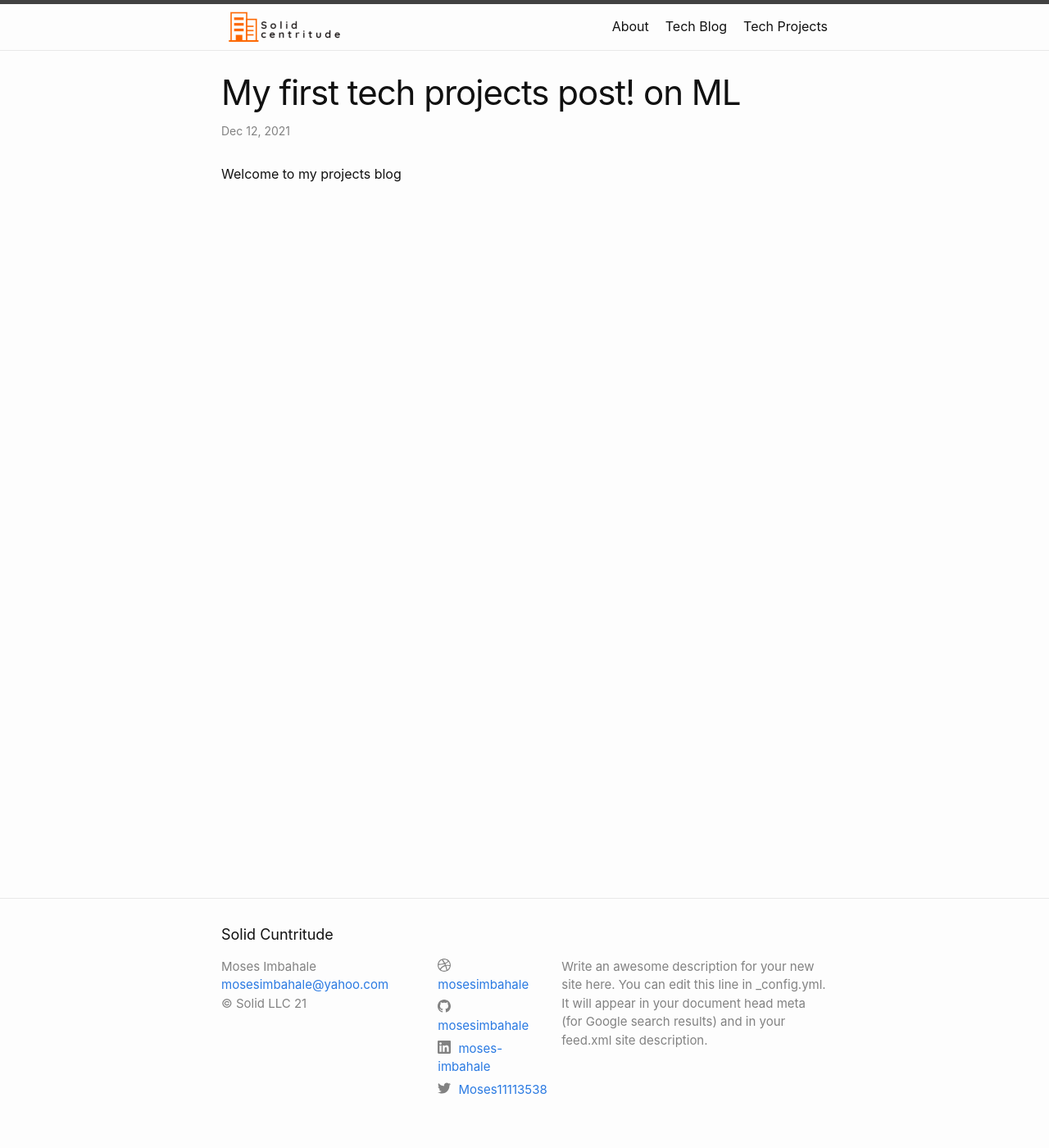
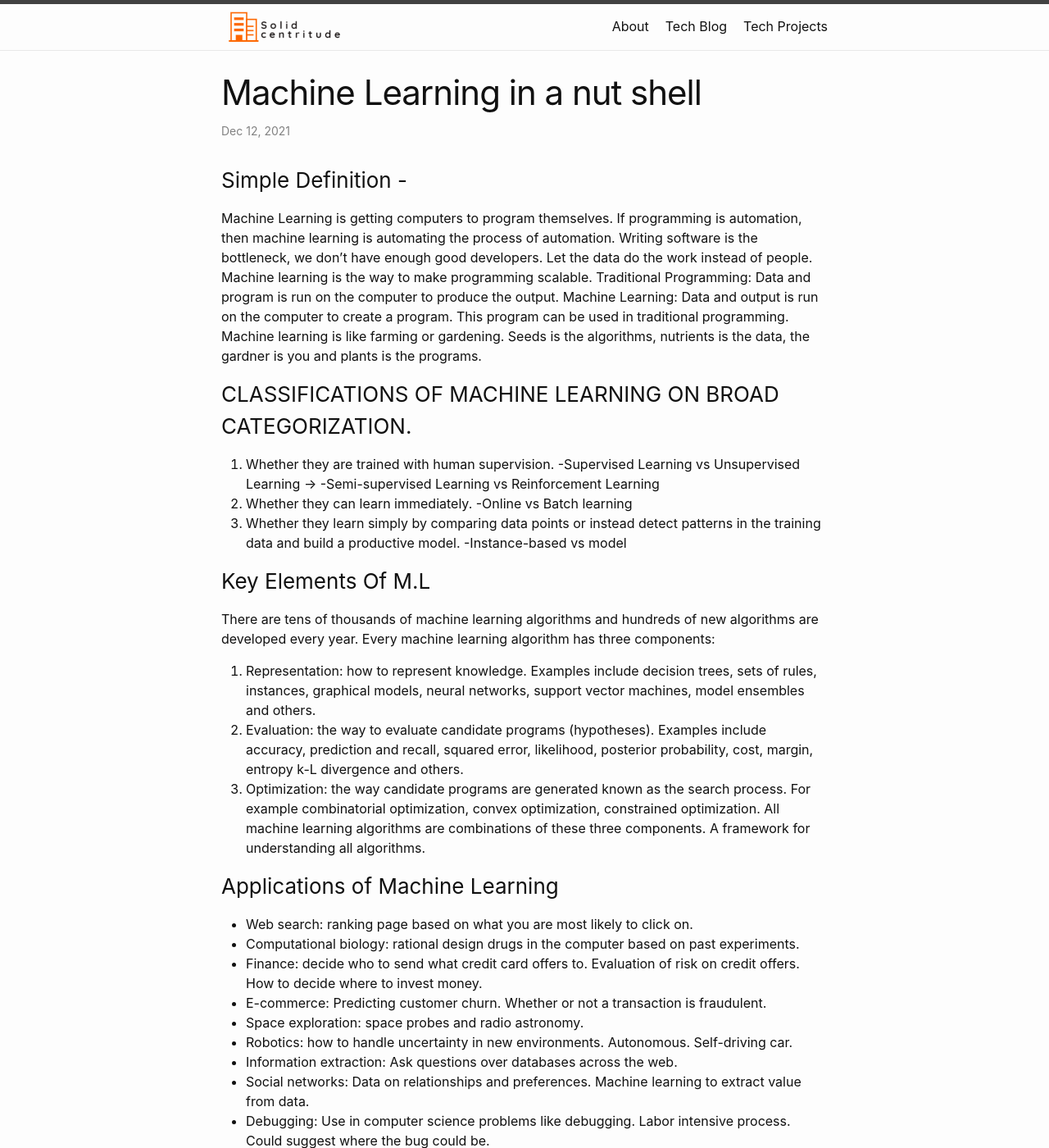
Before and after one commit to mosesimbahale/my-blog, a Jekyll site: the page built from Tech-projects/_posts/2021-12-13-my-first-tech-project-post.md, in a window 1280 px wide and 1400 px high. Shown: the whole window at 82% size. Built offline with Jekyll 4.4.1, drawn with Linux system fonts in a browser that asks for light colours.

Commit message:
Update 2021-12-13-my-first-tech-project-post.md

```diff
--- a/Tech-projects/_posts/2021-12-13-my-first-tech-project-post.md
+++ b/Tech-projects/_posts/2021-12-13-my-first-tech-project-post.md
@@ -1,8 +1,36 @@
 ---
 layout: post
-title:  "My first tech projects post! on ML"
+title:  "Machine Learning in a nut shell"
 date:   2021-12-12 11:30:35
 category: projects
 ---
 
-Welcome to my projects blog
+### Simple Definition -
+Machine Learning is getting computers to program themselves. If programming is automation, then machine learning is automating the process of automation. Writing software is the bottleneck, we don’t have enough good developers. Let the data do the work instead of people. Machine learning is the way to make programming scalable. Traditional Programming: Data and program is run on the computer to produce the output. Machine Learning: Data and output is run on the computer to create a program. This program can be used in traditional programming. Machine learning is like farming or gardening. Seeds is the algorithms, nutrients is the data, the gardner is you and plants is the programs.
+
+### CLASSIFICATIONS OF MACHINE LEARNING ON BROAD CATEGORIZATION.
+1. Whether they are trained with human supervision.
+ -Supervised Learning vs Unsupervised Learning ->
+ -Semi-supervised Learning vs Reinforcement Learning
+2. Whether they can learn immediately.
+ -Online vs Batch learning
+3. Whether they learn simply by comparing data points or instead detect patterns in the training data and build a productive model.
+ -Instance-based vs model
+
+### Key Elements Of M.L
+There are tens of thousands of machine learning algorithms and hundreds of new algorithms are developed every year. Every machine learning algorithm has three components:
+1. Representation: how to represent knowledge. Examples include decision trees, sets of rules, instances, graphical models, neural networks, support vector machines, model ensembles and others.
+2. Evaluation: the way to evaluate candidate programs (hypotheses). Examples include accuracy, prediction and recall, squared error, likelihood, posterior probability, cost, margin, entropy k-L divergence and others.
+3. Optimization: the way candidate programs are generated known as the search process. For example combinatorial optimization, convex optimization, constrained optimization.
+All machine learning algorithms are combinations of these three components. A framework for understanding all algorithms.
+
+### Applications of Machine Learning
+- Web search: ranking page based on what you are most likely to click on.
+- Computational biology: rational design drugs in the computer based on past experiments.
+- Finance: decide who to send what credit card offers to. Evaluation of risk on credit offers. How to decide where to invest money.
+- E-commerce: Predicting customer churn. Whether or not a transaction is fraudulent.
+- Space exploration: space probes and radio astronomy.
+- Robotics: how to handle uncertainty in new environments. Autonomous. Self-driving car.
+- Information extraction: Ask questions over databases across the web.
+- Social networks: Data on relationships and preferences. Machine learning to extract value from data.
+- Debugging: Use in computer science problems like debugging. Labor intensive process. Could suggest where the bug could be.
```
